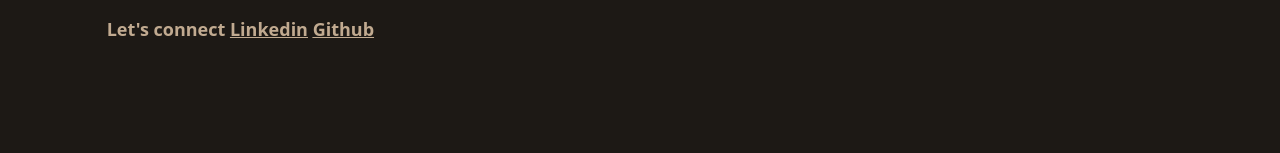
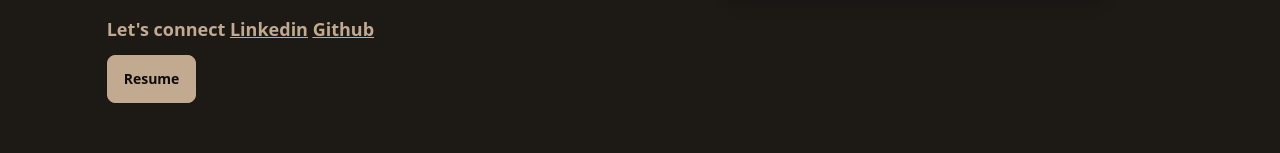
Before and after one commit to Irenity0/Portfolio-client-side, a React (Vite) app: page / in a window 1280 px wide. Shown: the part 499-652 px from the top of the page. Built offline with nearby package versions, Linux system fonts and the light colour scheme; a web font is replaced by a local one.

Commit message:
added dummy resume button

```diff
--- a/src/Components/Banner.jsx
+++ b/src/Components/Banner.jsx
@@ -40,6 +40,8 @@ const Banner = () => {
                                 </span>
                             </p>
                         </div>
+                        <button className="btn btn-accent"><a target="blank" href="https://www.sample-videos.com/pdf/Sample-pdf-5mb.pdf">Resume</a></button>
+
                     </div>
                 </div>
 
```
